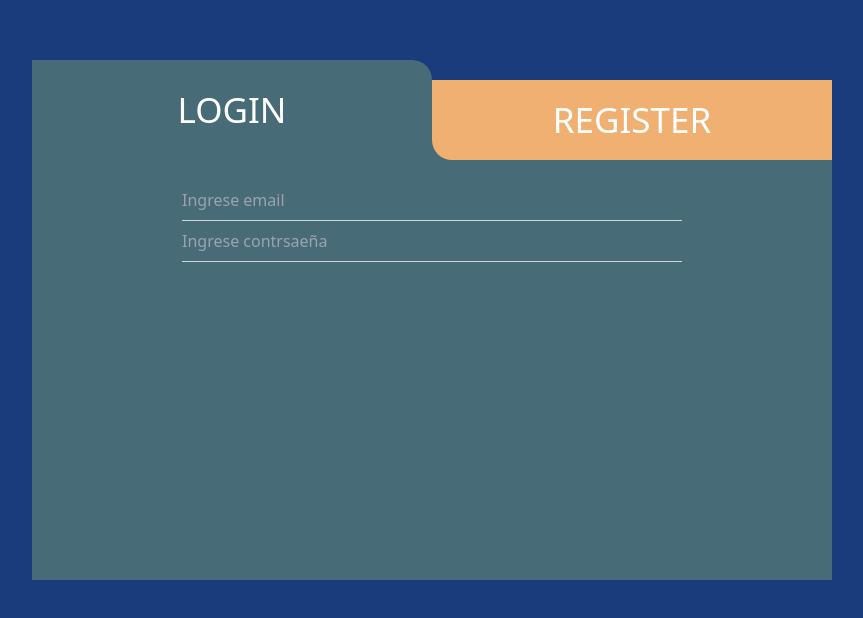
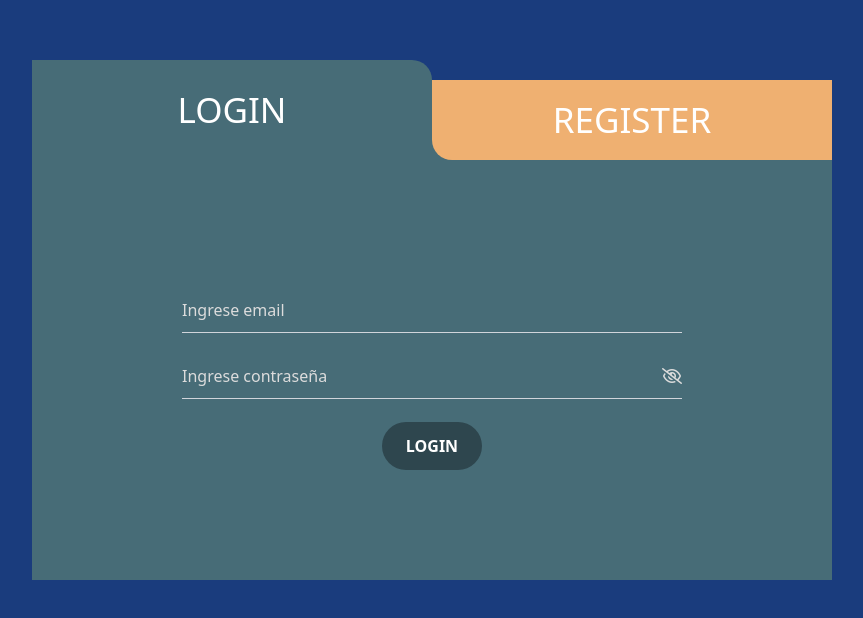
Before and after one commit to LuisIbanez2049/schoolPageFront, a React (Vite) app: page /materias in a window 1280 px wide. Shown: the part 120-738 px from the top of the page, without its empty margins (208-1071 px from the left). Built offline with nearby package versions, Linux system fonts and the light colour scheme.

Commit message:
Ya esta el diseño de loggin y register dentro de la pagina home, falta hacer las peticiones al back

```diff
--- a/index.html
+++ b/index.html
@@ -10,5 +10,6 @@
   <body>
     <div id="root"></div>
     <script type="module" src="/src/main.jsx"></script>
+    <script src="https://kit.fontawesome.com/e6519c43a7.js" crossorigin="anonymous"></script>
   </body>
 </html>
--- /dev/null
+++ b/src/components/BotonElegante.jsx
@@ -0,0 +1,24 @@
+import React, { useState } from 'react'
+
+function BotonElegante({backGroundIsHovered, textColor, text}) {
+    const [isHovered, setIsHovered] = useState(false)
+  return (
+    // bg-[#EFB071]: claro  -- bg-[#2e464e] : obscuro
+    <button
+    className={`
+        px-6 py-3 rounded-full font-semibold text-white
+        transition-all duration-300 ease-in-out
+        ${isHovered
+          ? `${backGroundIsHovered} ${textColor} shadow-lg transform -translate-y-1` // claro
+          : 'bg-[#2e464e]'  // obscuro
+        }
+      `}
+      onMouseEnter={() => setIsHovered(true)}
+      onMouseLeave={() => setIsHovered(false)}
+    >
+     {text}
+    </button>
+  )
+}
+
+export default BotonElegante
--- /dev/null
+++ b/src/components/InputContrasena.jsx
@@ -0,0 +1,38 @@
+import React, { useState } from 'react'
+
+function InputContrasena({ placeHolder, textColorLabelClicked, inputClickedColor, textColor, textColorPlaceHolder }) {
+
+    const [isPasswordVisible, setIsPasswordVisible] = useState(false);
+    const togglePasswordVisibility = () => {
+        setIsPasswordVisible(!isPasswordVisible);
+      };
+
+  return (
+    <div>
+      {/* Input con funcionalidad para mostrar/ocultar contraseña */}
+      <div className="relative w-[500px]">
+        <input
+          type={isPasswordVisible ? 'text' : 'password'}
+          className={`${textColor} w-full py-2 bg-transparent border-b text-[17px] border-gray-300 focus:border-[${inputClickedColor}] focus:outline-none transition-colors peer relative z-10`}
+          placeholder=" "
+        />
+        <label
+          className={`absolute z-0 left-0 -top-3.5 ${textColorPlaceHolder} text-sm transition-all
+           peer-placeholder-shown:text-base peer-placeholder-shown:${textColorPlaceHolder} peer-placeholder-shown:top-2
+           peer-focus:-top-3.5 peer-focus:text-sm peer-focus:text-[${textColorLabelClicked}]`}
+        >
+          {placeHolder}
+        </label>
+        <button
+          type="button"
+          onClick={togglePasswordVisibility}
+          className="absolute z-10 right-0 top-2 text-gray-500 hover:text-gray-700 focus:outline-none"
+        >
+          {isPasswordVisible ? <> <i className= {`fa-regular fa-eye ${textColorPlaceHolder}`}></i> </> : <> <i className= {`fa-regular fa-eye-slash ${textColorPlaceHolder}`}></i> </>}
+        </button>
+      </div>
+    </div>
+  )
+}
+
+export default InputContrasena
--- a/src/components/InputGodEfecto.jsx
+++ b/src/components/InputGodEfecto.jsx
@@ -1,19 +1,19 @@
 import React from 'react'
 
-function InputGodEfecto({placeHolder}) {
+function InputGodEfecto({placeHolder, textColorLabelClicked, inputClickedColor, textColor, textColorPlaceHolder}) {
   return (
     <div>
         {/* Input god --------------------------------------------------- */}
         <div className="relative w-[500px]">
                 <input
                   type="text"
-                  className="text-white w-full py-2 bg-transparent border-b border-gray-300 focus:border-blue-500 focus:outline-none transition-colors peer relative z-10"
+                  className= {`${textColor} w-full py-2 bg-transparent text-[17px] border-b border-gray-300 focus:border-[${inputClickedColor}] focus:outline-none transition-colors peer relative z-10`}
                   placeholder=" "
                 />
                 <label
-                  className="absolute z-0 left-0 -top-3.5 text-gray-600 text-sm transition-all
-                   peer-placeholder-shown:text-base peer-placeholder-shown:text-gray-400 peer-placeholder-shown:top-2
-                   peer-focus:-top-3.5 peer-focus:text-sm peer-focus:text-blue-500"
+                  className= {`absolute z-0 left-0 -top-3.5 ${textColorPlaceHolder} text-sm transition-all
+                   peer-placeholder-shown:text-base peer-placeholder-shown:${textColorPlaceHolder} peer-placeholder-shown:top-2
+                   peer-focus:-top-3.5 peer-focus:text-sm peer-focus:text-[${textColorLabelClicked}]`}
                 >
                   {placeHolder}
                 </label>
--- a/src/pages/Home.jsx
+++ b/src/pages/Home.jsx
@@ -1,20 +1,19 @@
 import React, { useState } from "react";
 import InputGodEfecto from "../components/InputGodEfecto";
+import BotonElegante from "../components/BotonElegante";
+import InputContrasena from "../components/InputContrasena";
 
 function Home() {
-  const [buttonLogin, setButtonLogin] = useState(
-    "h-[100px] top-[-20px] rounded-tr-[20px]"
-  );
-  const [buttonResgister, setButtonRegister] = useState(
-    "h-[80px] rounded-bl-[20px]"
-  );
+  const [buttonLogin, setButtonLogin] = useState("h-[100px] top-[-20px] rounded-tr-[20px]");
+  const [buttonResgister, setButtonRegister] = useState("h-[80px] rounded-bl-[20px]");
   const [bgForm, setBgForm] = useState("bg-[#476C77]");
-  const [placeHolder, setPlaceHolder] = useState("Ingresa tu mail");
+  const [logginIsClicked, setLogginIsClicked] = useState(true)
   return (
     <div>
       <div className="flex flex-col min-h-screen bg-[#1a3c7d]">
         <div className="w-full flex flex-row justify-center mt-[200px]">
           <div className="w-[800px] h-[500px] ">
+
             {/* CONTENEDOR DOS BOTONES */}
             <div className={`w-full h-[100px] flex flex-row ${bgForm}`}>
               <div
@@ -26,6 +25,7 @@ function Home() {
                     setButtonLogin("h-[100px] top-[-20px] rounded-tr-[20px]");
                     setButtonRegister("h-[80px] rounded-bl-[20px]");
                     setBgForm("bg-[#476C77]");
+                    setLogginIsClicked(true)
                   }}
                 >
                   <h1 className="text-[35px] text-[white] ">LOGIN</h1>
@@ -43,6 +43,7 @@ function Home() {
                       "h-[100px] top-[-20px] rounded-tl-[20px]"
                     );
                     setBgForm("bg-[#EFB071]");
+                    setLogginIsClicked(false)
                   }}
                 >
                   <h1 className="text-[35px] text-[white] ">REGISTER</h1>
@@ -50,15 +51,34 @@ function Home() {
               </div>
             </div>
 
-            {/* CONTENEDOR FORMULARIO */}
-            <div className={`w-full h-[80%] ${bgForm}`}>
+            {/* CONTENEDOR FORMULARIO LOGGIN*/}
+            <div className={`w-full h-[80%] ${bgForm} flex felx-col items-center justify-center ${logginIsClicked ? "show" : "hidden"}`}>
 
-              <form className="flex flex-col items-center" action="">
-                <InputGodEfecto placeHolder={"Ingrese email"}/>
-                <InputGodEfecto placeHolder={"Ingrese contrsaeña"}/>
+              <form className="flex flex-col items-center  h-[180px] justify-between" action="">
+                <InputGodEfecto placeHolder={"Ingrese email"} textColor={"text-[#dcdcdc]"} textColorLabelClicked={"#EFB071"} inputClickedColor={"#EFB071"} textColorPlaceHolder={"text-[#dcdcdc]"}/>
+                <InputContrasena placeHolder={"Ingrese contraseña"} textColor={"text-[#dcdcdc]"} textColorLabelClicked={"#EFB071"} inputClickedColor={"#EFB071"} textColorPlaceHolder={"text-[#dcdcdc]"}/>
+                <BotonElegante text={"LOGIN"} backGroundIsHovered={"bg-[#EFB071]"} textColor={"text-black"}/>
               </form>
 
             </div>
+
+
+
+            {/* CONTENEDOR FORMULARIO REGISTER*/}
+            <div className={`w-full h-[80%] ${bgForm} flex felx-col items-center justify-center ${logginIsClicked ? "hidden" : "show"}`}>
+
+              <form className="flex flex-col items-center  h-[350px] justify-between " action="">
+                <InputGodEfecto placeHolder={"Nombre"} textColor={"text-[#476C77]"} textColorLabelClicked={"#476C77"} inputClickedColor={"#476C77"} textColorPlaceHolder={"text-[#535b61]"}/>
+                <InputGodEfecto placeHolder={"Apellido"} textColor={"text-[#476C77]"} textColorLabelClicked={"#476C77"} inputClickedColor={"#476C77"} textColorPlaceHolder={"text-[#535b61]"}/>
+                <InputGodEfecto placeHolder={"Email"} textColor={"text-[#476C77]"} textColorLabelClicked={"#476C77"} inputClickedColor={"#476C77"} textColorPlaceHolder={"text-[#535b61]"}/>
+                <InputGodEfecto placeHolder={"DNI"} textColor={"text-[#476C77]"} textColorLabelClicked={"#476C77"} inputClickedColor={"#476C77"} textColorPlaceHolder={"text-[#535b61]"}/>
+                <InputContrasena placeHolder={"Contrsaeña"} textColor={"text-[#476C77]"} textColorLabelClicked={"#476C77"} inputClickedColor={"#476C77"} textColorPlaceHolder={"text-[#535b61]"}/>
+                <BotonElegante text={"REGISTER"} backGroundIsHovered={"bg-[#476C77]"} textColor={"text-white"}/>
+              </form>
+
+            </div>
+
+
           </div>
         </div>
       </div>
```
